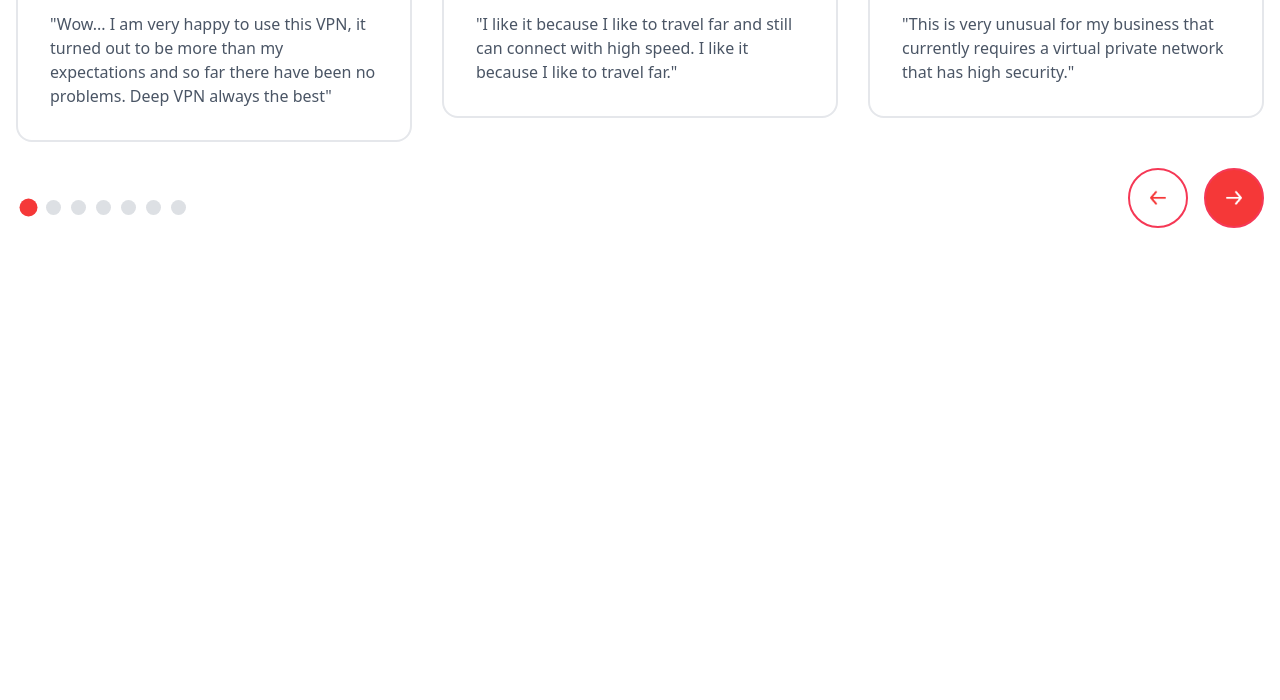
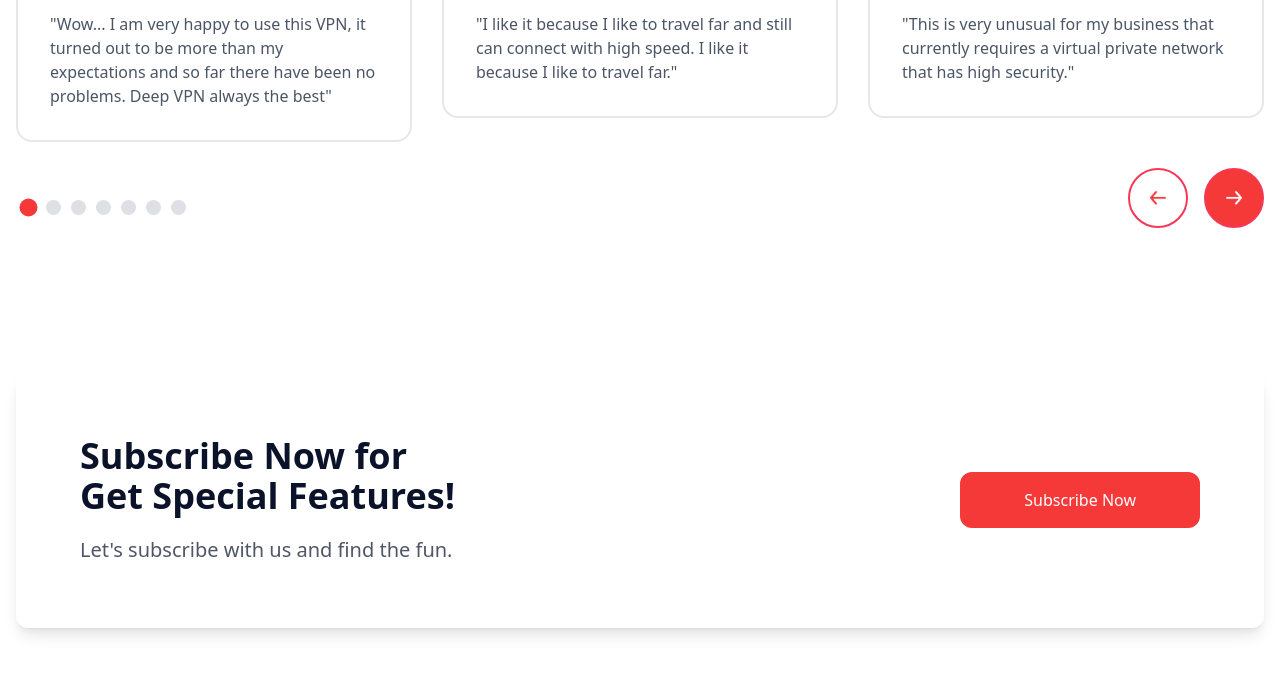
Before and after one commit to marleyDip/Vpn-Landing-Page-Using-Tailwind-CSS-And-JS, a website: page src/index.html in a window 1280 px wide. Shown: the part 3375-4075 px from the top of the page. Before the commit the page ends 3675 px from the top, so only its background shows below. Drawn offline with nearby package versions, Linux system fonts and the light colour scheme.

Commit message:
Subscribe Section

```diff
--- a/src/index.html
+++ b/src/index.html
@@ -634,6 +634,43 @@
     </section>
     <!-- Testimonials Section -->
 
+    <!-- Subscribe Section -->
+    <section class="section-container">
+      <div
+        class="bg-white rounded-xl shadow-lg p-8 md:p-12 lg:p-16 hover:shadow-xl transition-all duration-500"
+      >
+        <div
+          class="flex flex-col md:flex-row justify-between items-center gap-8"
+        >
+          <!-- left content -->
+          <div>
+            <h2
+              class="lg:text-4xl md:text-3xl text-2xl font-bold text-heading-text mb-5"
+            >
+              Subscribe Now for <br />
+              Get Special Features!
+            </h2>
+
+            <p class="text-primary-text text-xl">
+              Let's subscribe with us and find the fun.
+            </p>
+          </div>
+          <!-- left content -->
+
+          <!-- right content -->
+          <div>
+            <button
+              class="bg-primary text-white hover:bg-red-600 px-8 py-2 md:px-12 md:py-3 lg:px-16 lg:py-4 rounded-xl hover:opacity-90 transition-all duration-300"
+            >
+              Subscribe Now
+            </button>
+          </div>
+          <!-- right content -->
+        </div>
+      </div>
+    </section>
+    <!-- Subscribe Section -->
+
     <!-- Swiper js -->
     <script src="https://cdn.jsdelivr.net/npm/swiper@11/swiper-bundle.min.js"></script>
 
```
Also changed, not shown: src/output.css.
